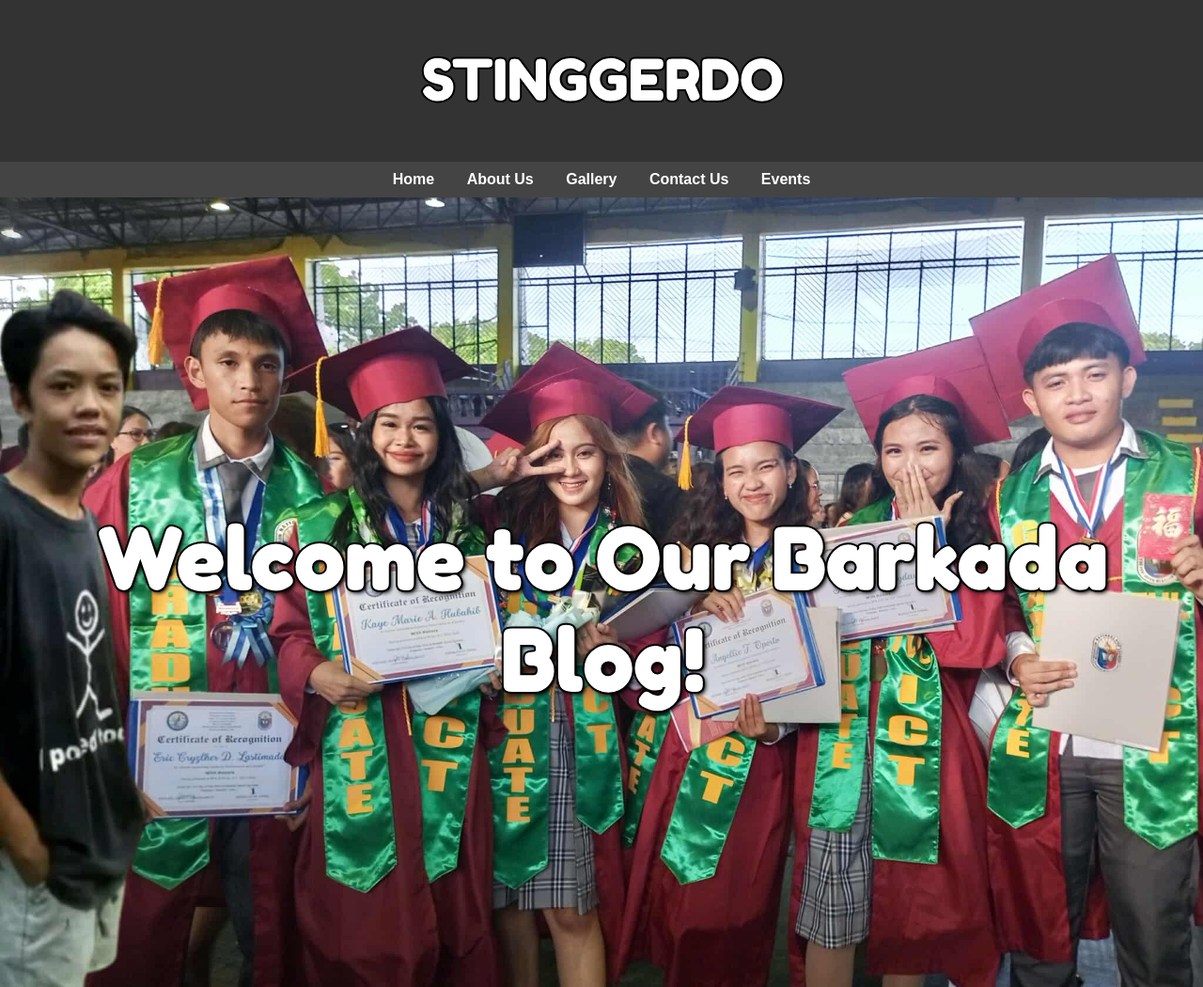
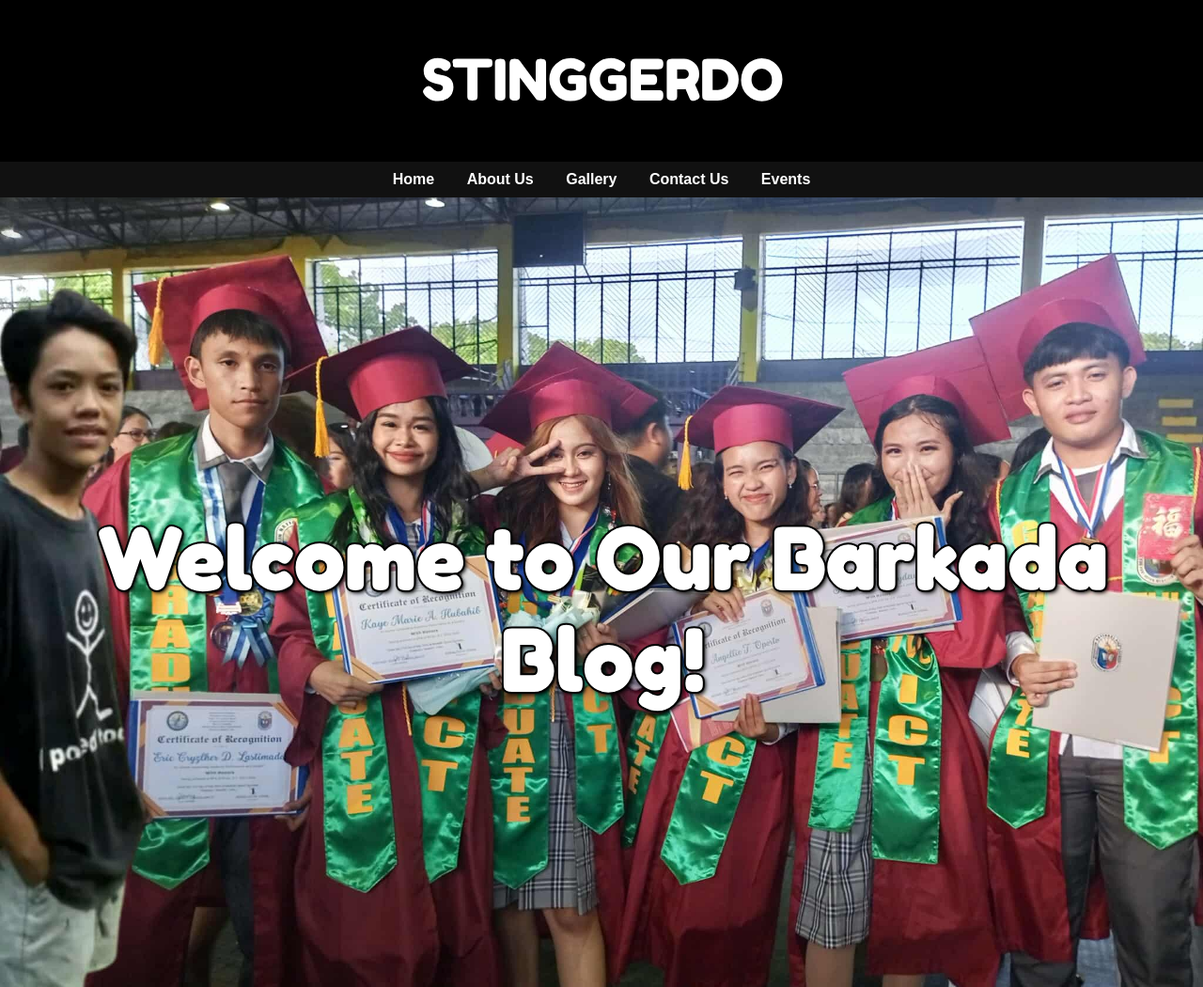
Before and after one commit to Cryzlher/STINGGERDO, a plain HTML site: page index.html in a window 1280 px wide. Shown: the top 1050 px of the page at 94% size. Drawn offline with Linux system fonts and the light colour scheme.

Commit message:
Add files via upload

```diff
--- a/index.html
+++ b/index.html
@@ -15,7 +15,7 @@
         }
 
         header {
-            background: #333;
+            background: #000000;
             color: white;
             text-align: center;
             padding: 10px 10px;
@@ -30,7 +30,7 @@
         }
 
         nav {
-            background: #444;
+            background:  #111111;
             padding: 10px;
             text-align: center;
         }
```
